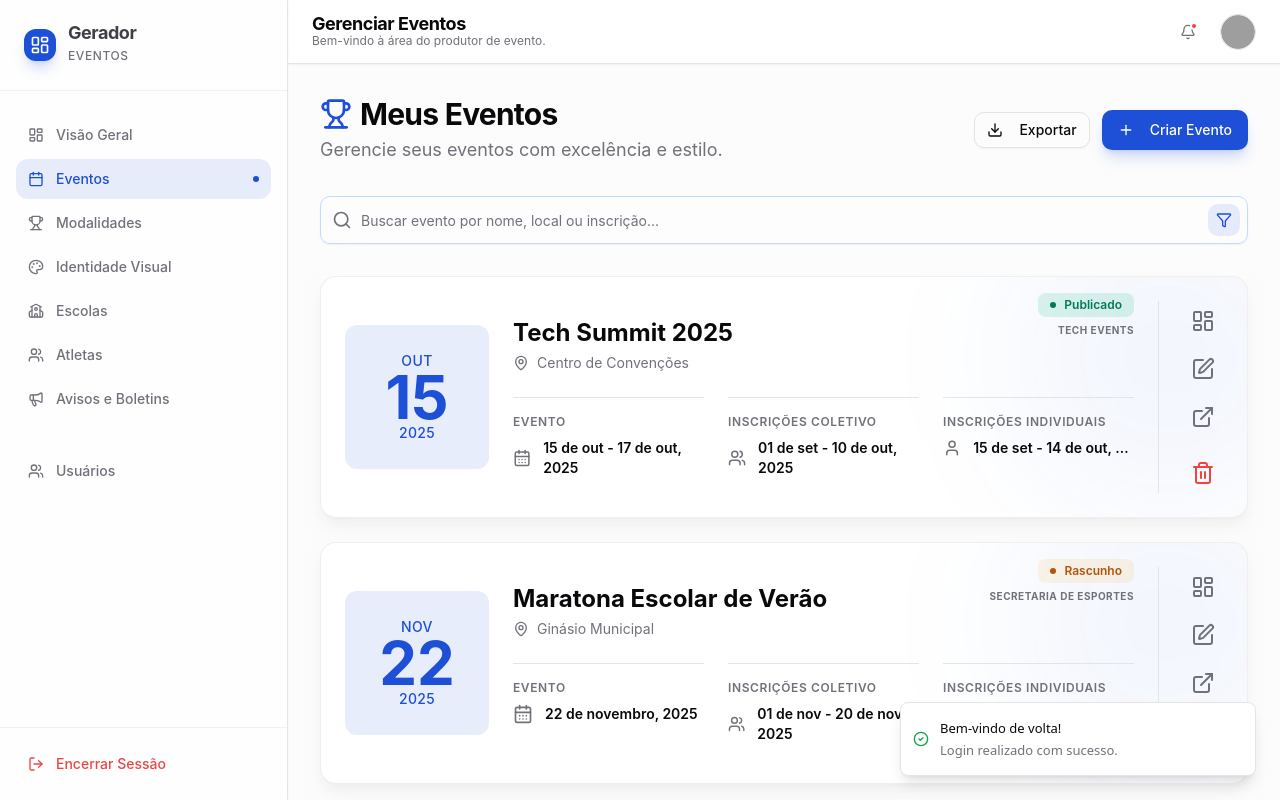
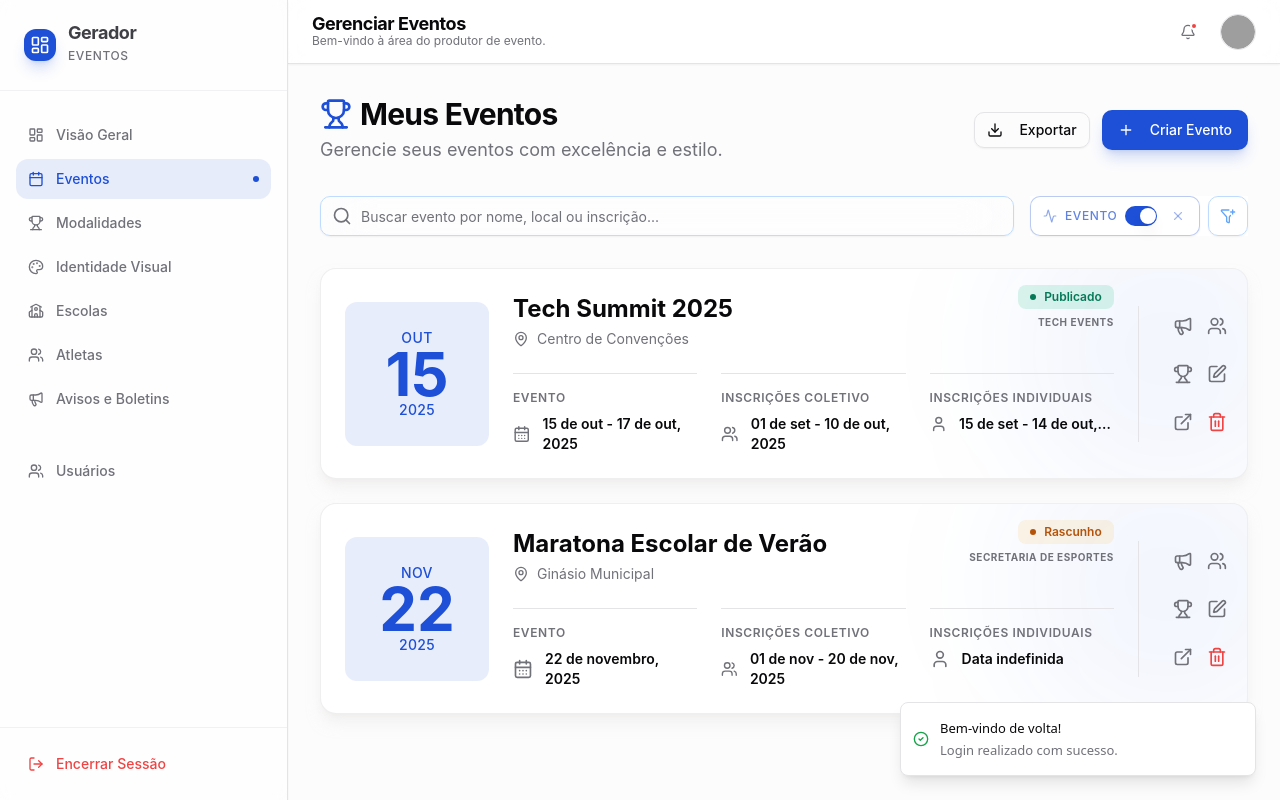
Before and after one commit to AtilaMedeiros/gerador-de-eventos_ultimo, a React (Vite) app: page /area-do-produtor/evento in a window 1280 px wide. Both pictures are taken after typing "name@example.com", "Sample123" into the empty fields and a click on the button "Entrar no Sistema". Shown: the top 800 px of the page. Built offline with nearby package versions, Linux system fonts and the light colour scheme; grey boxes are pictures that could not be loaded.

Commit message:
feat: implementa sistema de filtros avançado na listagem de eventos, substituindo o filtro de 'apenas ativos'.

```diff
--- a/src/pages/dashboard/basic-registration/EventsList.tsx
+++ b/src/pages/dashboard/basic-registration/EventsList.tsx
@@ -8,7 +8,7 @@ import {
   Plus,
   Edit,
   ExternalLink,
-  Filter,
+  Filter as FilterIcon,
   MapPin,
   LayoutDashboard,
   Trash2,
@@ -18,12 +18,15 @@ import {
   Trophy,
   Users,
   User,
+  Activity,
+  Building,
 } from 'lucide-react'
 import { toast } from 'sonner'
 
 import { Button } from '@/components/ui/button'
 import { Input } from '@/components/ui/input'
 import { Badge } from '@/components/ui/badge'
+import { Filters, createFilter, type Filter, type FilterFieldConfig } from '@/components/ui/filters'
 import { Card, CardContent } from '@/components/ui/card'
 import {
   DropdownMenu,
@@ -89,12 +92,38 @@ const getRegistrationRange = (event: Event) => {
   return formatDateRange(minStart, maxEnd)
 }
 
+const filterFields: FilterFieldConfig[] = [
+  {
+    key: 'location',
+    label: 'Local',
+    icon: <MapPin className="size-3.5" />,
+    type: 'text',
+    placeholder: 'Local do evento...',
+  },
+  {
+    key: 'producerName',
+    label: 'Produtor',
+    icon: <User className="size-3.5" />,
+    type: 'text',
+    placeholder: 'Nome do produtor...',
+  },
+  {
+    key: 'isActive',
+    label: 'Evento Ativo',
+    activeLabel: 'Evento',
+    icon: <Activity className="size-3.5" />,
+    type: 'boolean',
+  },
+]
+
 export default function EventsList() {
   const navigate = useNavigate()
   const { hasPermission } = useAuth()
   const { events, deleteEvent } = useEvent()
   const [search, setSearch] = useState('')
-  const [showActiveOnly, setShowActiveOnly] = useState(true)
+  const [filters, setFilters] = useState<Filter[]>([
+    createFilter('isActive', 'equals', 'true')
+  ])
 
   const handleCreateEvent = () => {
     if (hasPermission('criar_evento')) {
@@ -135,14 +164,37 @@ export default function EventsList() {
   }
 
   const filteredEvents = events.filter((event) => {
-    if (showActiveOnly) {
-      if (
-        event.status === 'closed' ||
-        event.status === 'deleted' ||
-        event.status === 'ended'
-      )
-        return false
+    // 1. Filter by Filters Component state
+    const matchesFilters = filters.every(filter => {
+      if (!filter.value) return true
+      const value = filter.value.toLowerCase()
+
+      switch (filter.field) {
+        case 'location':
+          return event.location?.toLowerCase().includes(value) ?? false
+        case 'producerName':
+          return event.producerName?.toLowerCase().includes(value) ?? false
+        case 'isActive':
+          // Specific logic for Active/Inactive
+          if (filter.value === 'false') return true // "Inactive" or "All"? Usually boolean filter is true/false.
+          // If boolean filter is 'true', we want only active events.
+          // If boolean filter is 'false', we usually want inactive.
+          // BUT the previous logic was "Active Only" toggle.
+          // SchoolsList logic for boolean:
+          // const boolValue = value === 'true' || value === true
+          // return school.isEventActive === boolValue
+
+          // Based on previous logic:
+          const isClosed = event.status === 'closed' || event.status === 'deleted' || event.status === 'ended'
+          if (value === 'true') return !isClosed
+          if (value === 'false') return isClosed
+          return true
+        default:
+          return true
       }
+    })
+
+    if (!matchesFilters) return false
 
     if (search) {
       const searchLower = search.toLowerCase()
@@ -194,8 +246,9 @@ export default function EventsList() {
         </div>
       </div>
 
-      {/* Search Bar */}
-      <div className="flex items-center gap-3 w-full relative group">
+      {/* Search and Filter */}
+      <div className="flex flex-col md:flex-row items-center justify-between gap-4">
+        <div className="flex items-center gap-3 flex-1 min-w-[200px] relative group w-full">
           <div className="absolute inset-y-0 left-3 flex items-center pointer-events-none z-10">
             <Search className="h-5 w-5 text-muted-foreground group-focus-within:text-primary transition-colors" />
           </div>
@@ -203,29 +256,30 @@ export default function EventsList() {
             placeholder="Buscar evento por nome, local ou inscrição..."
             value={search}
             onChange={(e) => setSearch(e.target.value)}
-          className="pl-10 pr-12 h-12 bg-white/40 dark:bg-black/40 backdrop-blur-xl border-blue-200 dark:border-blue-800 focus:border-primary/30 focus:ring-primary/20 rounded-md transition-all shadow-sm group-hover:shadow-md text-left"
+            className="pl-10 h-10 bg-white/40 dark:bg-black/40 backdrop-blur-xl border-blue-200 dark:border-blue-800 focus:border-primary/30 focus:ring-primary/20 rounded-md transition-all shadow-sm group-hover:shadow-md text-left w-full"
           />
-        <div className="absolute inset-y-0 right-2 flex items-center z-10">
-          <Tooltip>
-            <TooltipTrigger asChild>
+        </div>
+
+        <div className="flex bg-white items-center gap-4">
+          <div className="flex-1">
+            <Filters
+              fields={filterFields}
+              filters={filters}
+              onChange={setFilters}
+              addButton={
                 <Button
-                variant="ghost"
-                size="icon"
-                onClick={() => setShowActiveOnly(!showActiveOnly)}
-                className={cn(
-                  "h-8 w-8 rounded-md transition-colors",
-                  showActiveOnly
-                    ? "bg-primary/10 text-primary hover:bg-primary/20"
-                    : "text-muted-foreground hover:bg-muted hover:text-foreground"
-                )}
+                  size="sm"
+                  className="h-10 w-10 p-0 rounded-md bg-white/40 dark:bg-black/40 backdrop-blur-xl border border-blue-200 dark:border-blue-800 hover:bg-primary/5 hover:border-primary shadow-sm hover:shadow-md transition-all duration-300 hover:scale-[1.02]"
                 >
-                <Filter className="h-4 w-4" />
+                  <svg xmlns="http://www.w3.org/2000/svg" width="24" height="24" viewBox="0 0 24 24" fill="none" stroke="currentColor" strokeWidth="2" strokeLinecap="round" strokeLinejoin="round" className="h-5 w-5 text-blue-400" aria-hidden="true">
+                    <path d="M13.354 3H3a1 1 0 0 0-.742 1.67l7.225 7.989A2 2 0 0 1 10 14v6a1 1 0 0 0 .553.895l2 1A1 1 0 0 0 14 21v-7a2 2 0 0 1 .517-1.341l1.218-1.348"></path>
+                    <path d="M16 6h6"></path>
+                    <path d="M19 3v6"></path>
+                  </svg>
                 </Button>
-            </TooltipTrigger>
-            <TooltipContent>
-              {showActiveOnly ? 'Exibindo apenas ativos' : 'Exibindo todos'}
-            </TooltipContent>
-          </Tooltip>
+              }
+            />
+          </div>
         </div>
       </div>
 
@@ -288,7 +342,7 @@ export default function EventsList() {
                       </div>
                     </div>
 
-                    <div className="flex flex-col items-start md:items-end gap-1.5 -mt-6">
+                    <div className="flex flex-col items-start md:items-end gap-1.5 -mt-2">
                       <div className={cn(
                         "flex items-center gap-2 px-3 py-1 rounded-sm text-xs font-semibold w-fit",
                         event.status === 'published'
@@ -336,19 +390,53 @@ export default function EventsList() {
                 </div>
               </div>
 
-              <div className="flex-shrink-0 self-stretch flex flex-row md:flex-col items-center justify-between border-t md:border-t-0 md:border-l border-border pt-4 md:pt-0 md:pl-6 gap-4 z-10 w-full md:w-auto">
-                <div className="flex flex-row md:flex-col gap-2">
+              <div className="grid grid-cols-2 gap-2 z-10 w-full md:w-auto mt-4 md:mt-0 md:pl-6 border-t md:border-t-0 md:border-l border-border pt-4 md:pt-0">
                 <Tooltip>
                   <TooltipTrigger asChild>
                     <button
-                        aria-label="View Details"
+                      aria-label="Communication"
                       className="group/btn flex items-center justify-center w-10 h-10 rounded-lg transition-colors text-muted-foreground hover:bg-primary/10 hover:text-primary"
-                        onClick={(e) => handlePanel(e, event.id)}
+                      onClick={(e) => {
+                        e.stopPropagation()
+                        navigate(`/area-do-produtor/evento/${event.id}/comunicacao`)
+                      }}
                     >
-                        <LayoutDashboard className="h-6 w-6" />
+                      <svg xmlns="http://www.w3.org/2000/svg" width="24" height="24" viewBox="0 0 24 24" fill="none" stroke="currentColor" strokeWidth="2" strokeLinecap="round" strokeLinejoin="round" className="h-5 w-5" aria-hidden="true"><path d="M11 6a13 13 0 0 0 8.4-2.8A1 1 0 0 1 21 4v12a1 1 0 0 1-1.6.8A13 13 0 0 0 11 14H5a2 2 0 0 1-2-2V8a2 2 0 0 1 2-2z"></path><path d="M6 14a12 12 0 0 0 2.4 7.2 2 2 0 0 0 3.2-2.4A8 8 0 0 1 10 14"></path><path d="M8 6v8"></path></svg>
                     </button>
                   </TooltipTrigger>
-                    <TooltipContent side="left">Painel</TooltipContent>
+                  <TooltipContent side="left">Comunicação</TooltipContent>
+                </Tooltip>
+
+                <Tooltip>
+                  <TooltipTrigger asChild>
+                    <button
+                      aria-label="Participants"
+                      className="group/btn flex items-center justify-center w-10 h-10 rounded-lg transition-colors text-muted-foreground hover:bg-primary/10 hover:text-primary"
+                      onClick={(e) => {
+                        e.stopPropagation()
+                        navigate(`/area-do-produtor/evento/${event.id}/participantes`)
+                      }}
+                    >
+                      <Users className="h-5 w-5" />
+                    </button>
+                  </TooltipTrigger>
+                  <TooltipContent side="left">Participantes</TooltipContent>
+                </Tooltip>
+
+                <Tooltip>
+                  <TooltipTrigger asChild>
+                    <button
+                      aria-label="Modalities"
+                      className="group/btn flex items-center justify-center w-10 h-10 rounded-lg transition-colors text-muted-foreground hover:bg-primary/10 hover:text-primary"
+                      onClick={(e) => {
+                        e.stopPropagation()
+                        navigate(`/area-do-produtor/evento/${event.id}/modalidades`)
+                      }}
+                    >
+                      <Trophy className="h-5 w-5" />
+                    </button>
+                  </TooltipTrigger>
+                  <TooltipContent side="left">Modalidades</TooltipContent>
                 </Tooltip>
 
                 <Tooltip>
@@ -358,7 +446,7 @@ export default function EventsList() {
                       className="group/btn flex items-center justify-center w-10 h-10 rounded-lg transition-colors text-muted-foreground hover:bg-blue-500/10 hover:text-blue-600"
                       onClick={(e) => handleEdit(e, event.id)}
                     >
-                        <Edit className="h-6 w-6" />
+                      <Edit className="h-5 w-5" />
                     </button>
                   </TooltipTrigger>
                   <TooltipContent side="left">Editar</TooltipContent>
@@ -371,12 +459,11 @@ export default function EventsList() {
                       className="group/btn flex items-center justify-center w-10 h-10 rounded-lg transition-colors text-muted-foreground hover:bg-emerald-500/10 hover:text-emerald-600"
                       onClick={(e) => handleOpenPublicLink(e, event.name, event.id)}
                     >
-                        <ExternalLink className="h-6 w-6" />
+                      <ExternalLink className="h-5 w-5" />
                     </button>
                   </TooltipTrigger>
                   <TooltipContent side="left">Link Público</TooltipContent>
                 </Tooltip>
-                </div>
 
                 <Tooltip>
                   <TooltipTrigger asChild>
@@ -385,7 +472,7 @@ export default function EventsList() {
                       className="group/btn flex items-center justify-center w-10 h-10 rounded-lg transition-colors text-destructive hover:bg-destructive/10"
                       onClick={(e) => handleDelete(e, event.id)}
                     >
-                      <Trash2 className="h-6 w-6" />
+                      <Trash2 className="h-5 w-5" />
                     </button>
                   </TooltipTrigger>
                   <TooltipContent side="left" className="text-destructive">Excluir</TooltipContent>
--- a/src/pages/dashboard/basic-registration/VisualIdentityList.tsx
+++ b/src/pages/dashboard/basic-registration/VisualIdentityList.tsx
@@ -152,7 +152,7 @@ export default function VisualIdentityList() {
             size="sm"
             className="backdrop-blur-sm bg-background/50 border-primary/20 hover:bg-primary/5 hover:border-primary/40 transition-all duration-300"
           >
-            <Download className="mr-2 h-4 w-4" /> Exportar Excel
+            <Download className="mr-2 h-4 w-4" /> Exportar
           </Button>
           <Button
             onClick={() => navigate('/area-do-produtor/identidade-visual/novo')}
```
Lines whose indentation alone changed are shown as unchanged.
